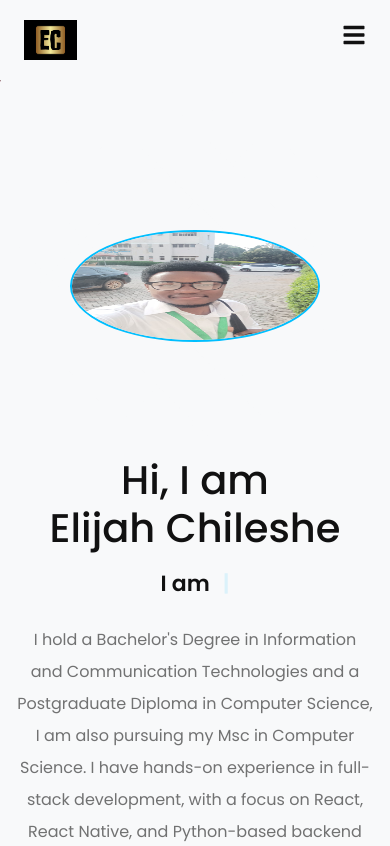
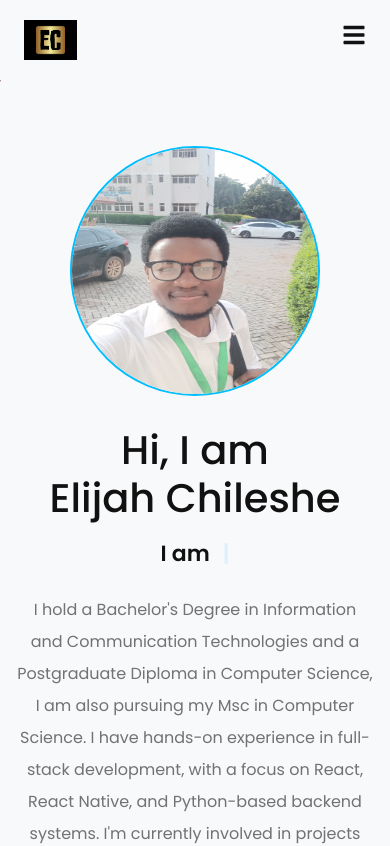
Before and after one commit to ElijahChileshe/portfolio, a React (Create React App) app: page / in a window 390 px wide. Shown: the top 846 px of the page. Built offline with nearby package versions, Linux system fonts and the light colour scheme.

Commit message:
updated image responsiveness

```diff
--- a/src/components/HeroSection/index.js
+++ b/src/components/HeroSection/index.js
@@ -244,12 +244,14 @@ const Img = styled.img`
 
   @media (max-width: 768px) {
     max-width: 400px;
-    max-height: 400px;
+    max-height: 600px;
+    height: 250px;
   }
 
   @media (max-width: 640px) {
     max-width: 280px;
-    max-height: 280px;
+    max-height: 400px;
+    height: 250px;
   }
 `;
 
```
